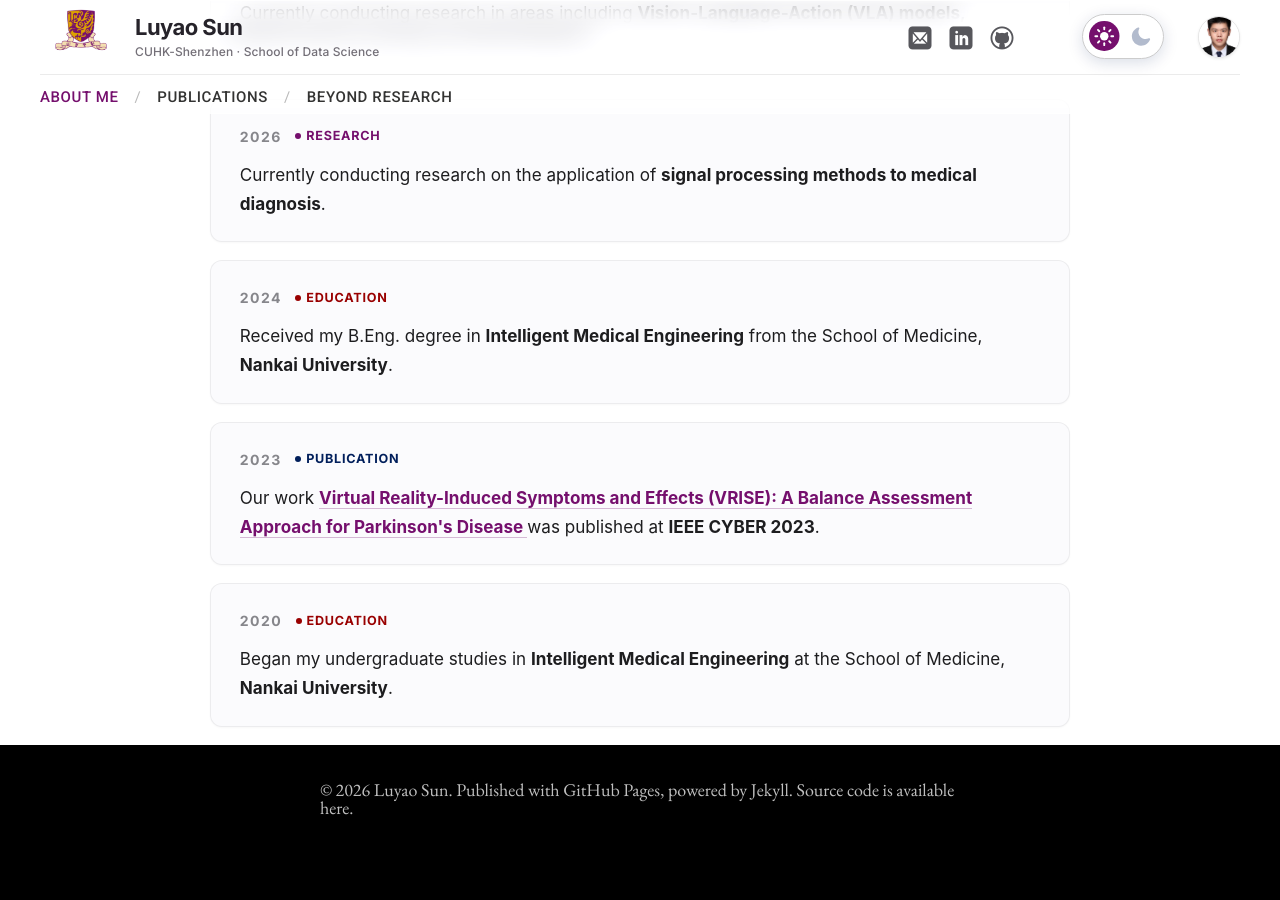
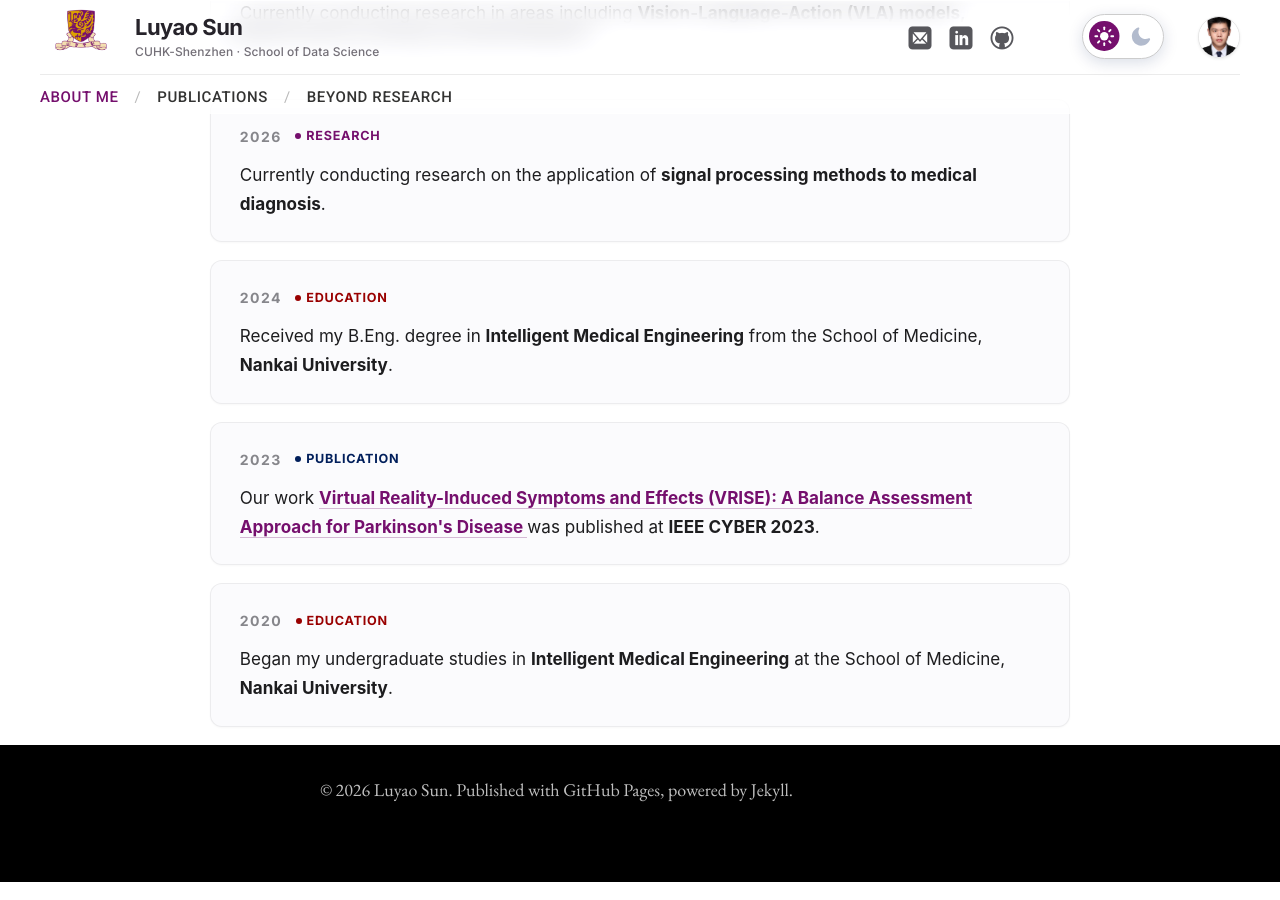
Before and after one commit to Luyao-Leo-Sun/Luyao-Leo-Sun.github.io, a Jekyll site: the page built from index.md, in a window 1280 px wide and 900 px high, scrolled down 2358 px. Built offline with Jekyll 4.4.1, drawn with Linux system fonts in a browser that asks for light colours; nearby versions of some CDN libraries; a style sheet for code colours, icons or effects is not loaded.

Commit message:
Update footer to remove source code link
Removed the source code link from the footer.

```diff
--- a/_includes/footer.html
+++ b/_includes/footer.html
@@ -4,7 +4,4 @@
   <a href="https://pages.github.com/" rel="nofollow">GitHub Pages</a>,
   powered by
   <a href="https://jekyllrb.com" rel="nofollow">Jekyll</a>.
-  Source code is available
-  <a href="https://github.com/Luyao-Leo-Sun/Luyao-Leo-Sun.github.io"
-     rel="nofollow">here</a>.
 </h6>
```
